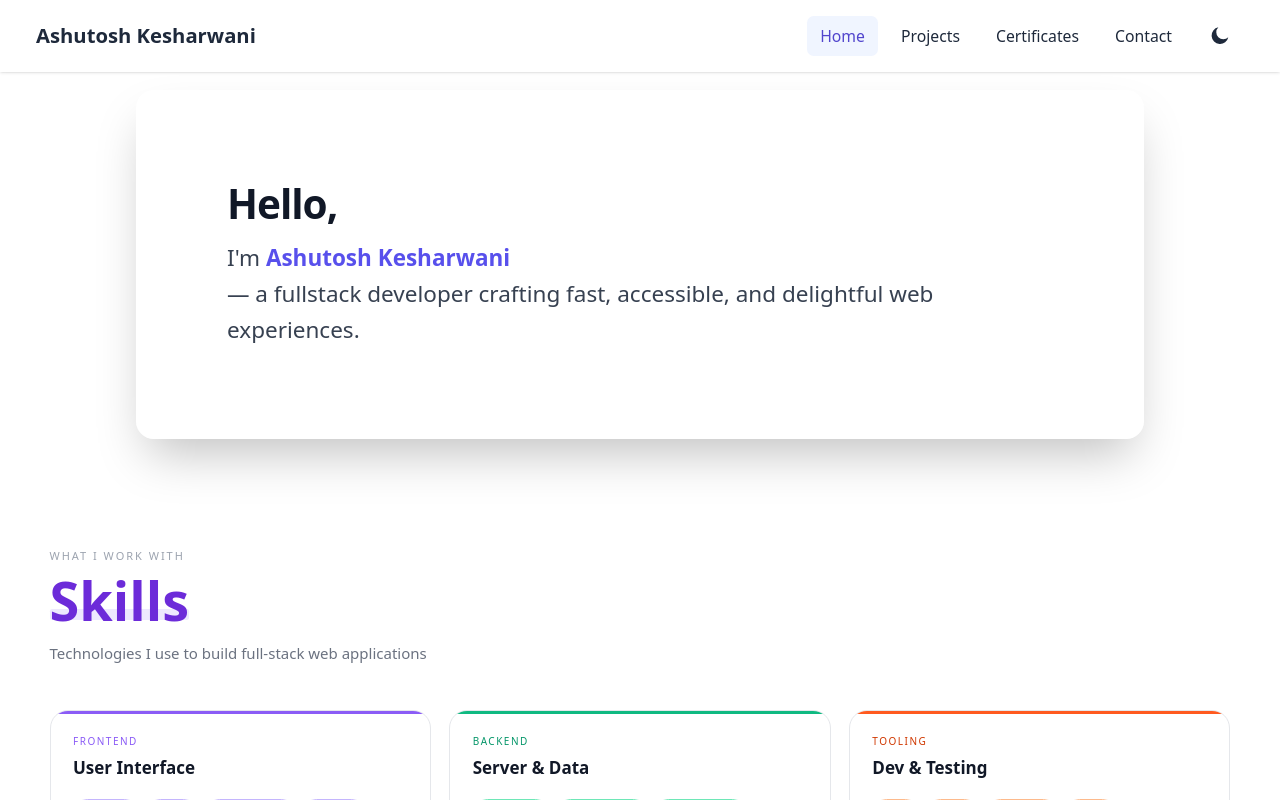
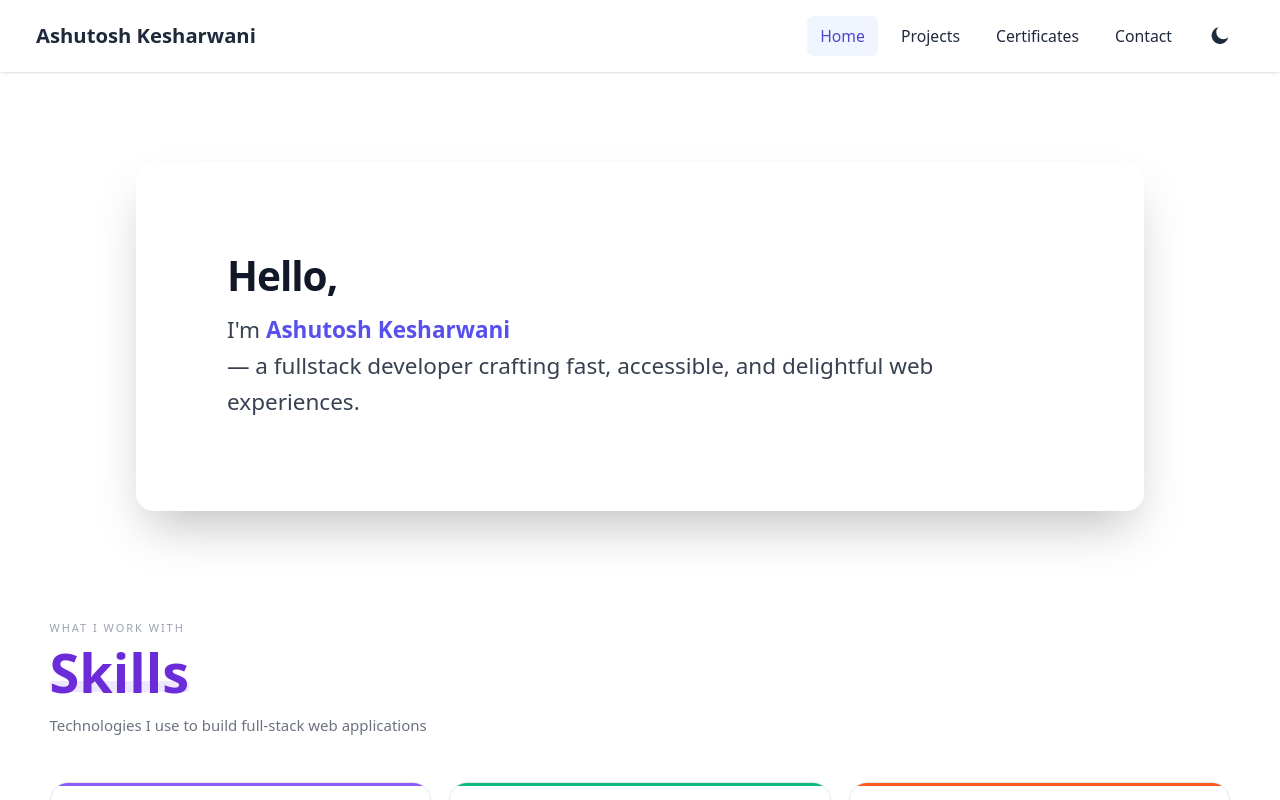
Before and after one commit to ashukesharwani361/portfolio, a React (Vite) app: page / in a window 1280 px wide. Shown: the top 800 px of the page. Built offline with nearby package versions, Linux system fonts and the light colour scheme.

Commit message:
added mt to the hero section

```diff
--- a/src/pages/Homepage.jsx
+++ b/src/pages/Homepage.jsx
@@ -19,7 +19,7 @@ export default function Homepage() {
     return (
         <>
             <div className="min-w-full flex items-center justify-center p-4 dark:bg-slate-900">
-                <div className="w-full max-w-4xl mx-auto bg-white/30 dark:bg-gray-800 border border-white/30 dark:border-white/10 rounded-2xl shadow-2xl hover:shadow-indigo-400/40 hover:scale-105 transition-all duration-300 p-8 sm:p-12 lg:p-20 backdrop-blur-xl">
+                <div className="w-full mt-12 lg:mt-16 max-w-4xl mx-auto bg-white/30 dark:bg-gray-800 border border-white/30 dark:border-white/10 rounded-2xl shadow-2xl hover:shadow-indigo-400/40 hover:scale-105 transition-all duration-300 p-8 sm:p-12 lg:p-20 backdrop-blur-xl">
                     <div className="text-3xl sm:text-4xl font-extrabold text-gray-900 dark:text-white mb-3 tracking-tight">
                         Hello,
                     </div>
```
